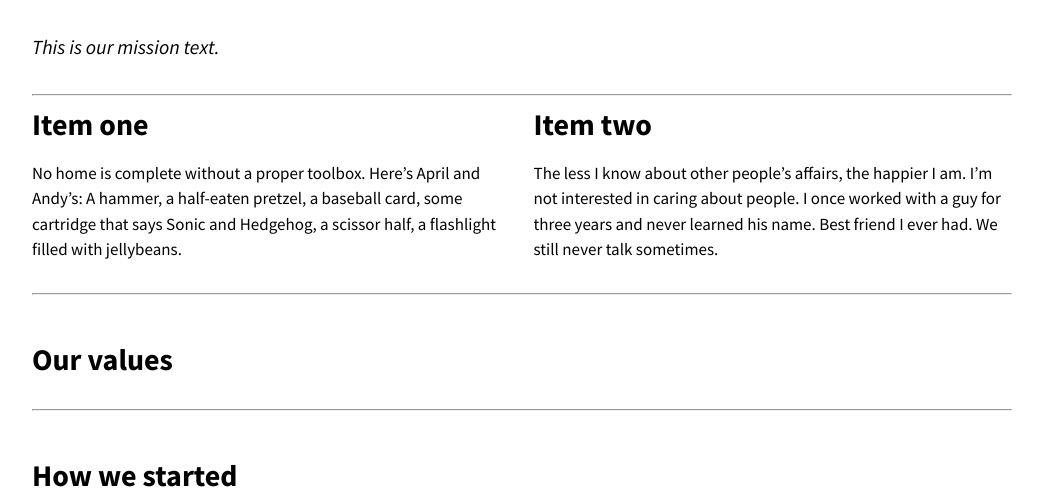
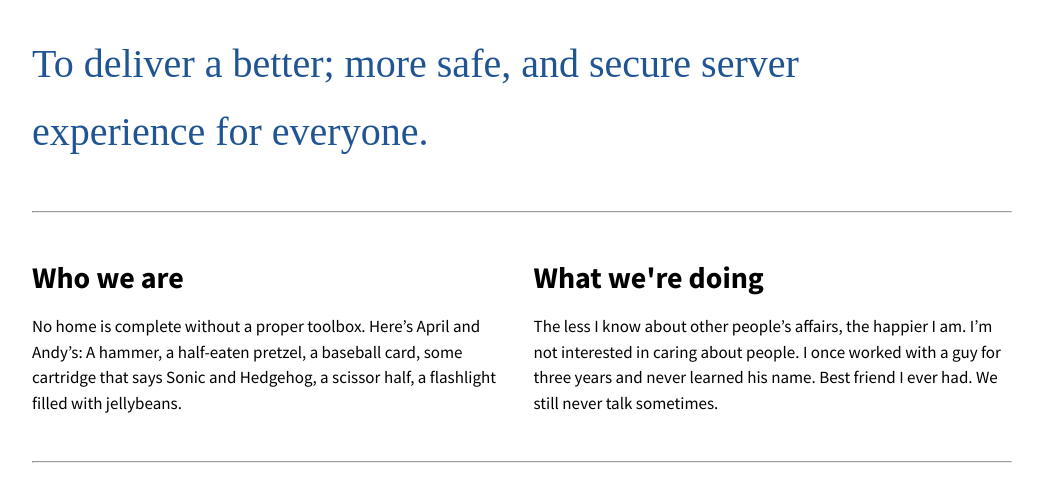
Before and after one commit to serrif/website, a Jekyll site: the page built from main/mission.md, in a window 1280 px wide, cut to the strip 250-740 px from the top of the page. Shown: the whole strip, without its empty margins (118-1161 px from the left). Built offline with Jekyll 4.4.1, drawn with Linux system fonts in a browser that asks for light colours.

Commit message:
Mission update

```diff
--- a/_sass/uswds/elements/_typography.scss
+++ b/_sass/uswds/elements/_typography.scss
@@ -169,6 +169,15 @@ dfn {
   max-width: $lead-max-width;
 }
 
+.usa-font-mission {
+  font-family: 'Public Sans Thin';
+  font-size: 4rem;
+  font-weight: $font-normal;
+  line-height: $lead-line-height;
+  max-width: $lead-max-width;
+  color: $color-blue-darker;
+}
+
 .usa-image-block {
   position: relative;
 }
--- a/main/mission.md
+++ b/main/mission.md
@@ -12,34 +12,35 @@ hero:
 tagline: We're a modern, creative community.
 ---
 
-*This is our mission text.*
-{: .usa-font-lead }
+To deliver a better; more safe, and secure server experience for everyone.
+{: .usa-font-mission }
 
-<hr style="margin-top: 3rem;">
+<hr style="margin-top: 4.5rem; margin-bottom: 4.5rem;">
 
 <div class="usa-grid-full">
     <div class="usa-width-one-half">
-      <h2>Item one</h2>
+      <h2>Who we are</h2>
       <p>No home is complete without a proper toolbox. Here’s April and Andy’s: A hammer, a half-eaten pretzel, a baseball card, some cartridge that says Sonic and Hedgehog, a scissor half, a flashlight filled with jellybeans.</p>
     </div>
     <div class="usa-width-one-half">
-      <h2>Item two</h2>
+      <h2>What we're doing</h2>
       <p>The less I know about other people’s affairs, the happier I am. I’m not interested in caring about people. I once worked with a guy for three years and never learned his name. Best friend I ever had. We still never talk sometimes.</p>
     </div>
 </div>
 
-<hr style="margin-top: 3rem;">
+<hr style="margin-top: 4.5rem; margin-bottom: 4.5rem;">
 
 ## Our values
+Placeholder text.
 
-<hr style="margin-top: 3rem;">
+<hr style="margin-top: 4.5rem;">
 
 ## How we started
 <div class="usa-grid-full">
-        <div class="usa-width-one-third">
+        <div class="usa-width-one-half">
             <p>Placeholder text.</p>
         </div>
-        <div class="usa-width-two-thirds">
+        <div class="usa-width-one-half">
             <img src="../assets/img/mission-splash.png" alt="">
         </div>
 </div>
```
Also changed, not shown: main/home.md (+7 -10 lines).
